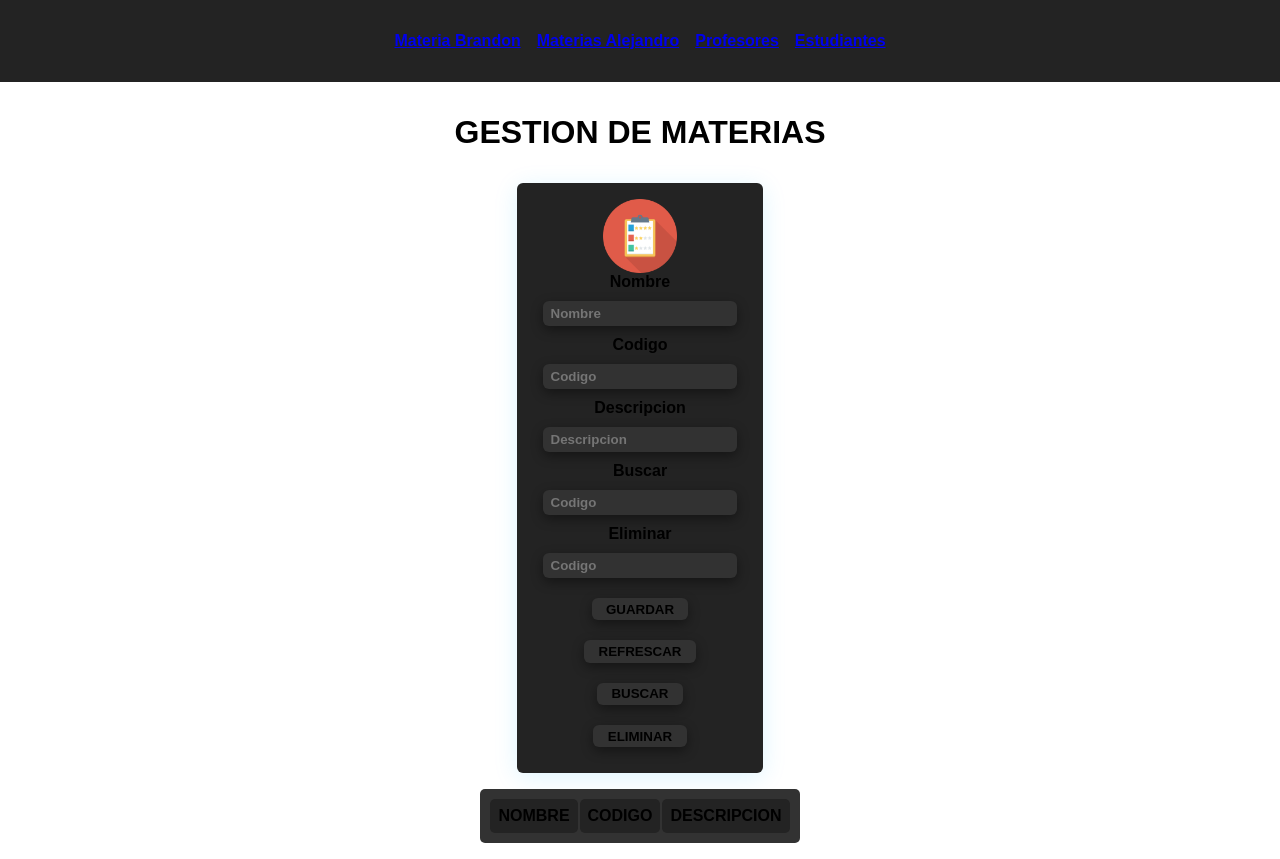
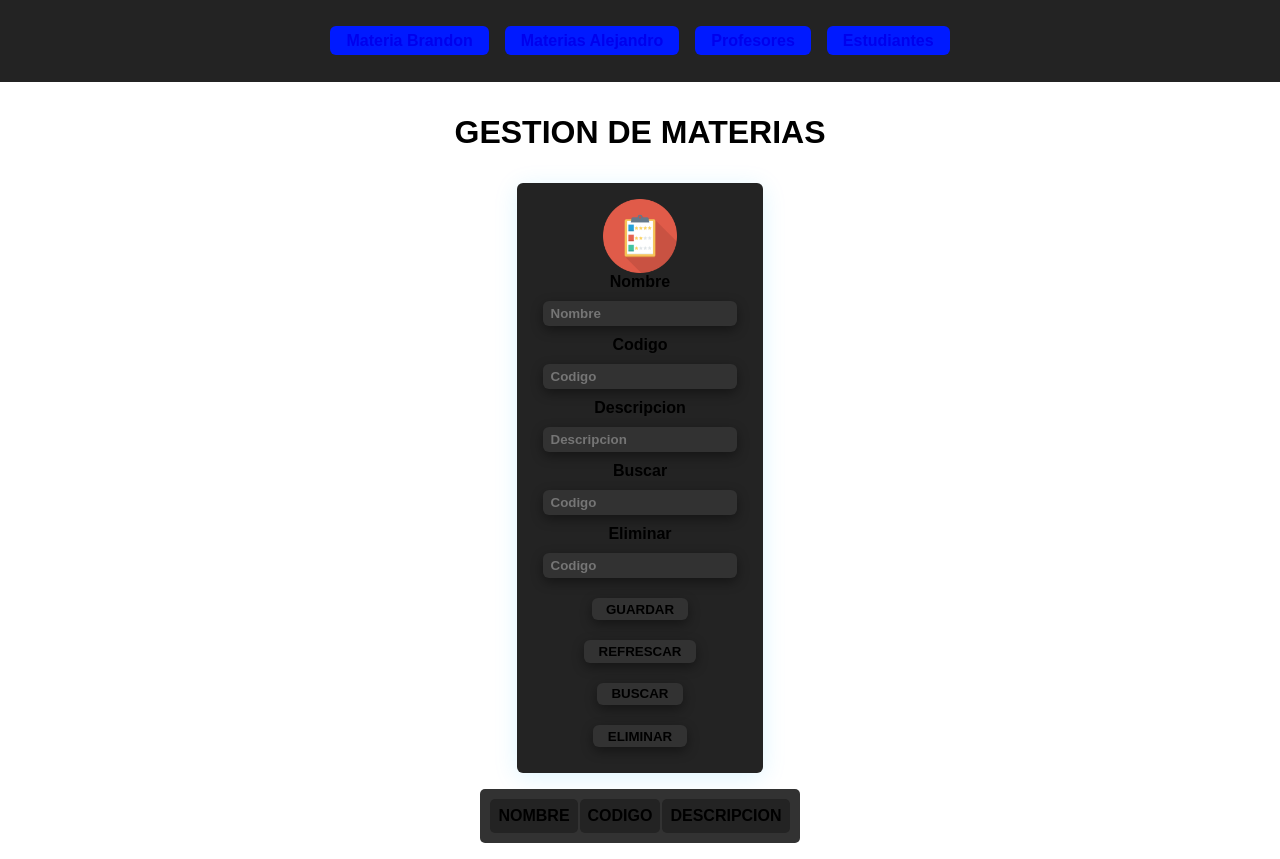
Before and after one commit to alejandro1223342/Gesti-n-Matriculaci-n, a plain HTML site: page index.html in a window 1280 px wide. Drawn offline with Linux system fonts and the light colour scheme.

Commit message:
fix: :art: Cambios de estilos para el header

```diff
--- a/gestionMaterias_Brandon.css
+++ b/gestionMaterias_Brandon.css
@@ -35,15 +35,16 @@ ul {
     gap: 1em;
     list-style: none;
 }
-button {
+a {
     border: none;
     padding: .4em 1em;
     border-radius: 6px;
     background-color: #001aff;
     cursor: pointer;
     transition: background-color .2s ease-out;
+    text-decoration: none;
 }
-button:hover {
+a:hover {
     background-color: #003cff;
     box-shadow: 0px 4px 12px #003cff66;
 }
```
